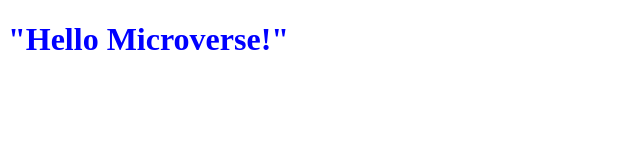
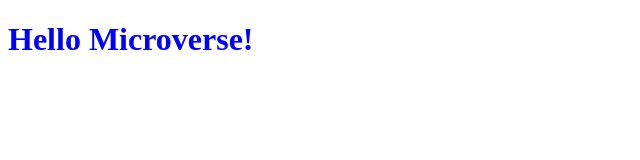
Before and after one commit to Samuellekpor/Hello-world, a plain HTML site: page index.html in a window 1280 px wide. Shown: the whole page, without its empty margins (0-640 px from the left). Drawn offline with Linux system fonts and the light colour scheme.

```diff
--- a/index.html
+++ b/index.html
@@ -8,6 +8,6 @@
     <title>My first page</title>
 </head>
 <body>
-    <h1 class="myClass">"Hello Microverse!"</h1>
+    <h1 class="myClass">Hello Microverse!</h1>
 </body>
 </html>
```
